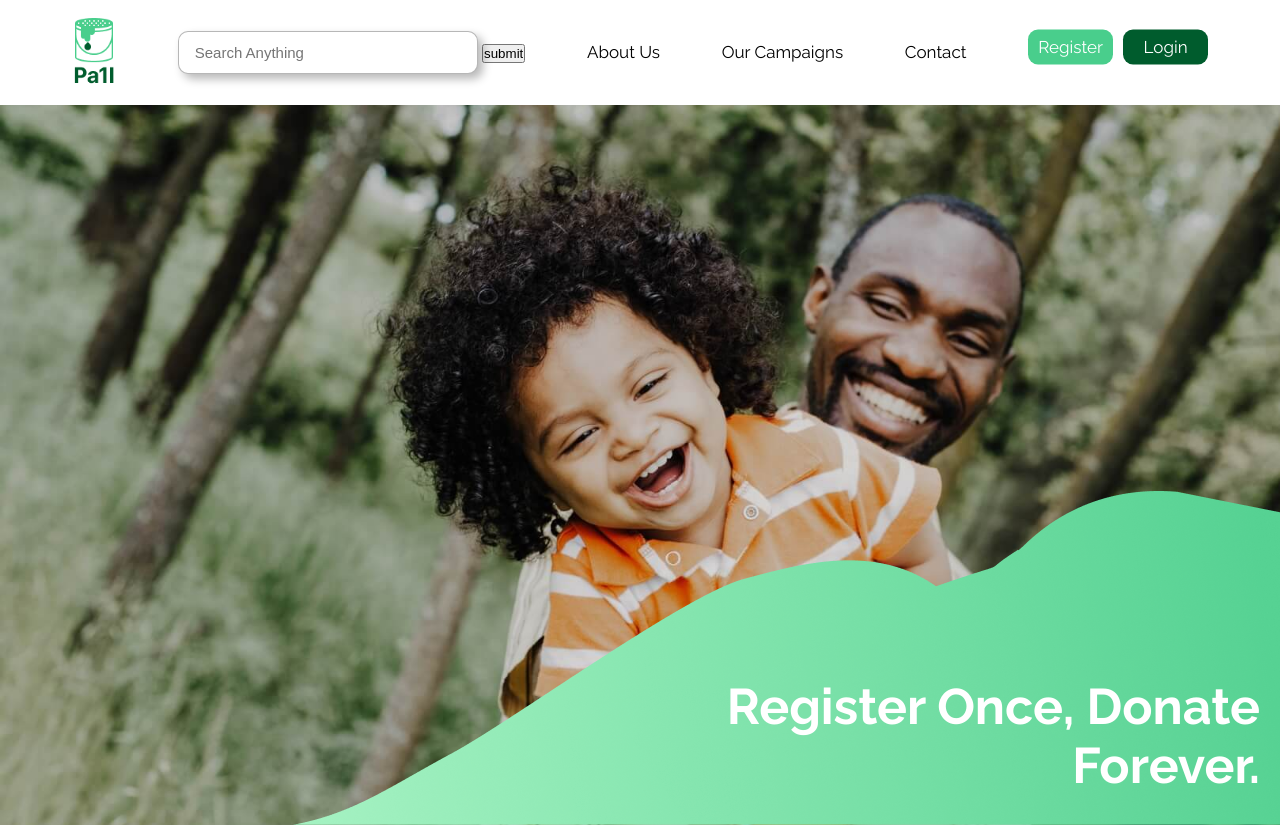
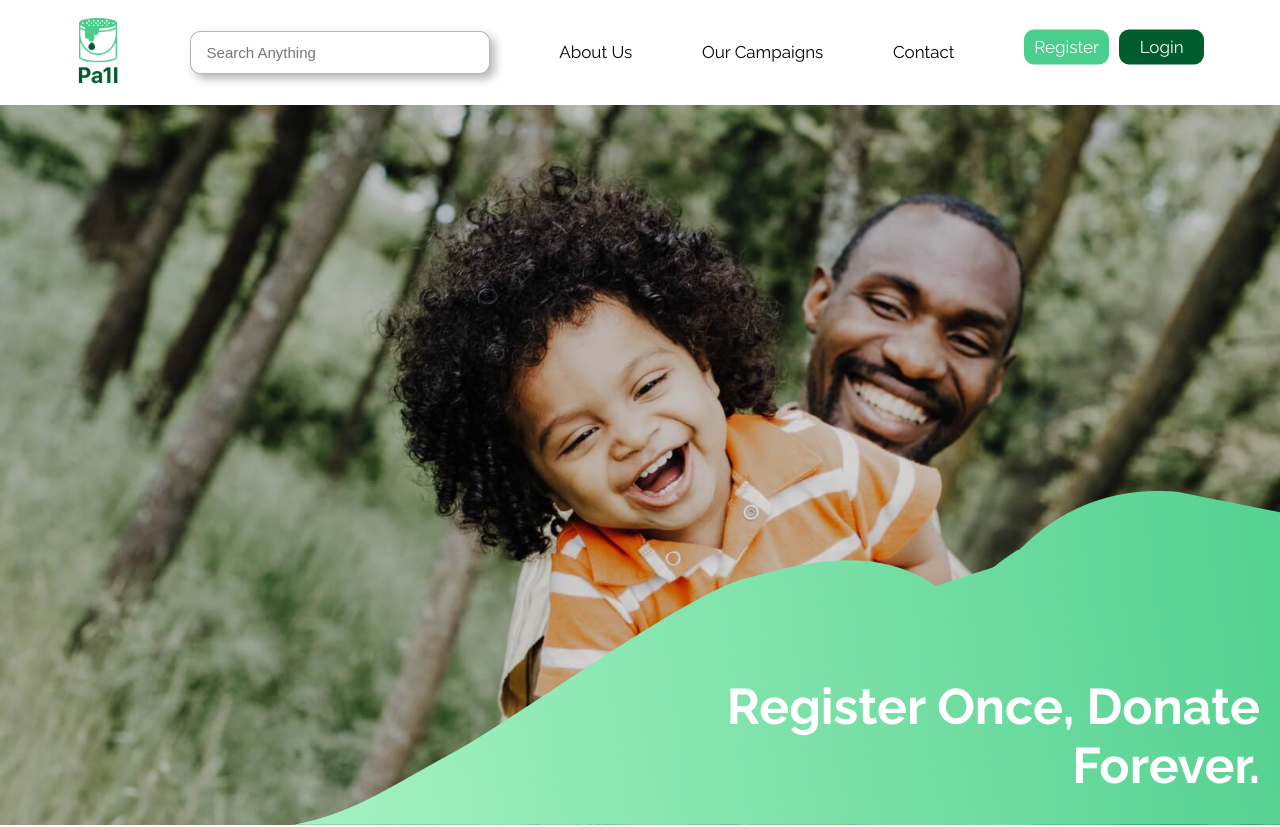
Before and after one commit to mahinulabid1/Website_Charity, a plain HTML site: page index.html in a window 1280 px wide. Shown: the top 827 px of the page. Drawn offline with Linux system fonts and the light colour scheme.

Commit message:
modified

```diff
--- a/index.html
+++ b/index.html
@@ -21,7 +21,7 @@
 
             <form action="null.php">
                 <input class="search-nav" type="search" id="gsearch" name="gsearch" placeholder="Search Anything">
-                <input type="submit" value="submit">
+                <!-- <input type="submit" value="submit"> -->
             </form>
 
             <a href="#" class="nav-link">About Us</a>
```
